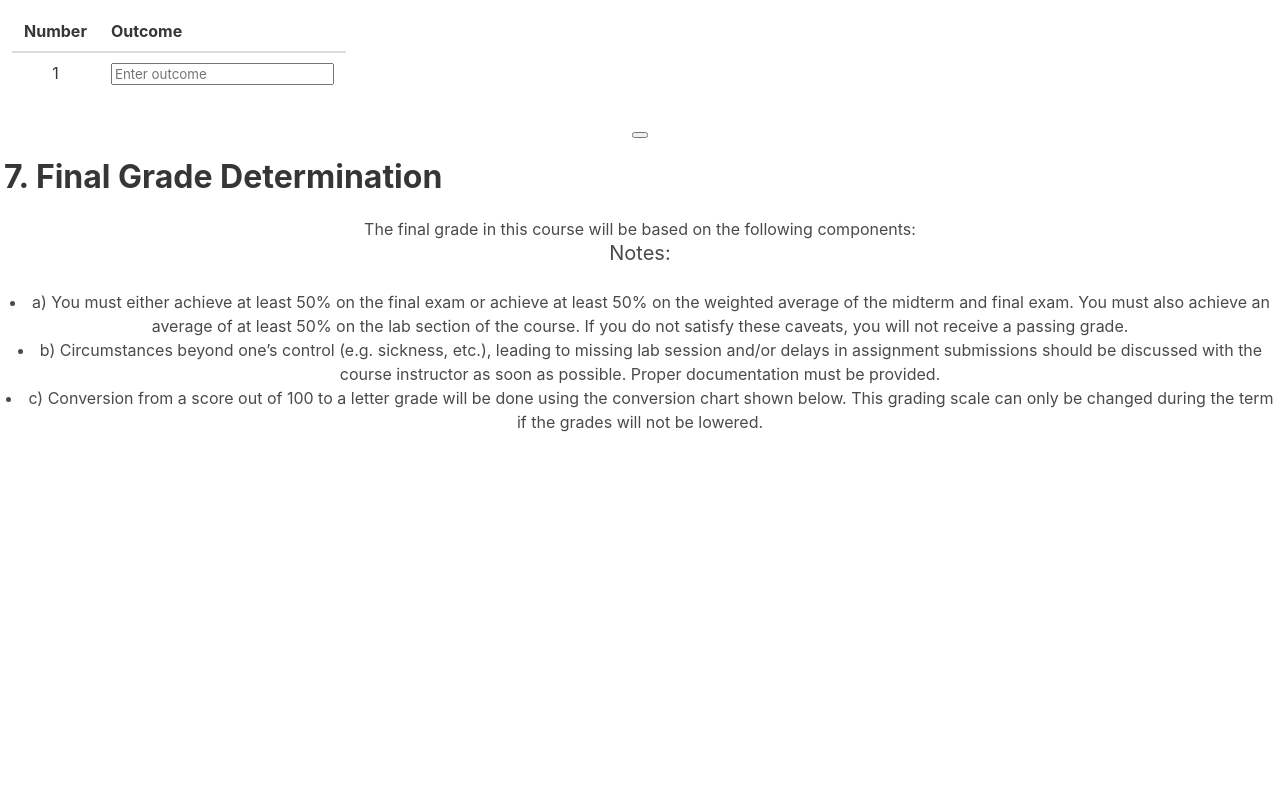
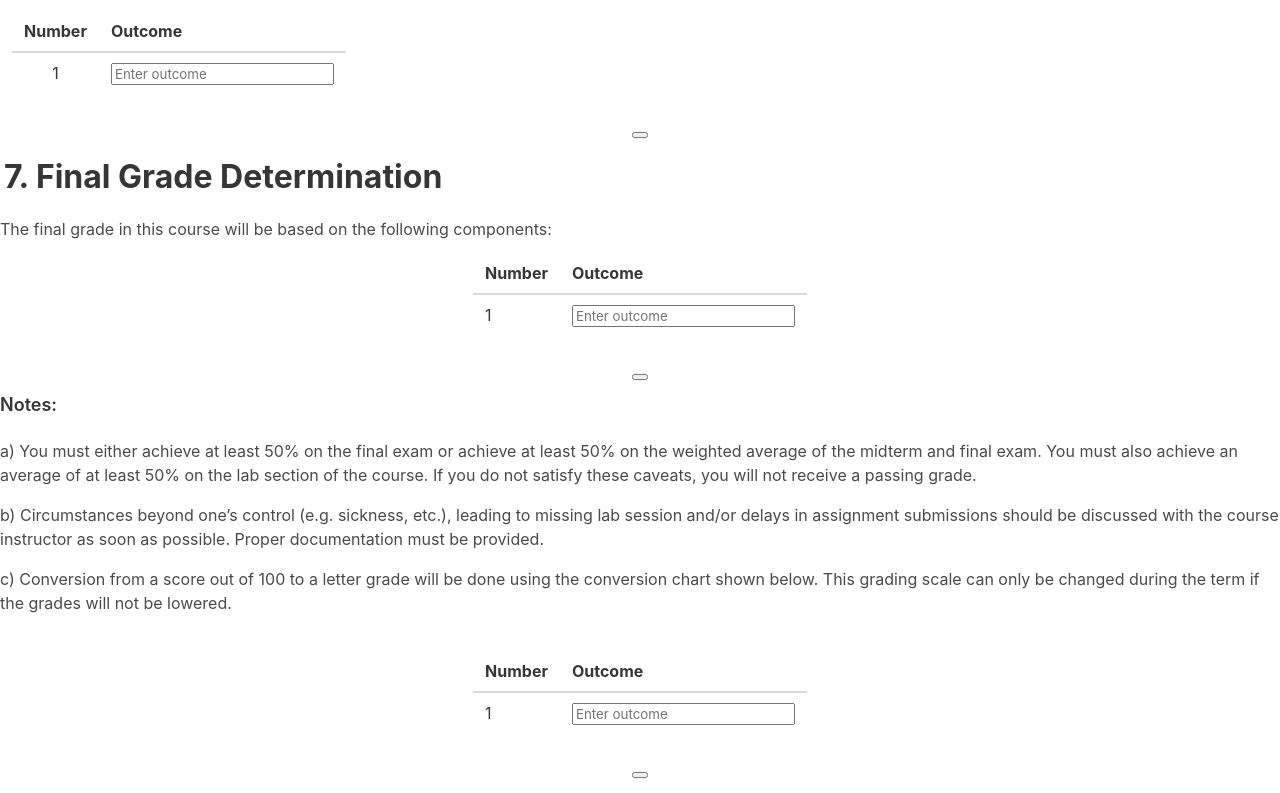
Before and after one commit to stancsz/web-development-project-ensf-607, a React (Create React App) app in the folder project/course_oultine_app/: page /AddCourse in a window 1280 px wide. Shown: the part 609-1402 px from the top of the page. Before the commit the page ends 1043 px from the top, so only its background shows below. Built offline with nearby package versions, Linux system fonts and the light colour scheme.

Commit message:
fitted ziad's code for grade tables

```diff
--- a/project/course_oultine_app/src/add_outline_componenets/FunGrade.js
+++ b/project/course_oultine_app/src/add_outline_componenets/FunGrade.js
@@ -1,21 +1,145 @@
-import React from 'react';
+import React, {useState} from 'react';
 
 const FunGrade=()=> {
+
     return (
         <div className="FunGrade">
             {/*<h1> This is the Grade Section</h1>*/}
             <label className="label is-size-3 has-text-left pl-1">7. Final Grade Determination</label>
-            <p>The final grade in this course will be based on the following components:</p>
-            <p>
-                <h5 className="subtitle"> Notes: </h5>
-                <li> a) You must either achieve at least 50% on the final exam or achieve at least 50% on the weighted average of the midterm and final exam. You must also achieve an average of at least 50% on the lab section of the course. If you do not satisfy these caveats, you will not receive a passing grade. </li>
-
-                <li> b) Circumstances beyond one’s control (e.g. sickness, etc.), leading to missing lab session and/or delays in assignment submissions should be discussed with the course instructor as soon as possible. Proper documentation must be provided.</li>
-
-                <li> c) Conversion from a score out of 100 to a letter grade will be done using the conversion chart shown below. This grading scale can only be changed during the term if the grades will not be lowered.</li>
-            </p>
+            <p align="left">The final grade in this course will be based on the following components:</p>
+            <div align="center"><GradeTable/></div>
+            <div class="content" align="left">
+                <h5 className="subtitle" > Notes: </h5>
+                <p> a) You must either achieve at least 50% on the final exam or achieve at least 50% on the weighted average of the midterm and final exam. You must also achieve an average of at least 50% on the lab section of the course. If you do not satisfy these caveats, you will not receive a passing grade. </p>
+                <p> b) Circumstances beyond one’s control (e.g. sickness, etc.), leading to missing lab session and/or delays in assignment submissions should be discussed with the course instructor as soon as possible. Proper documentation must be provided.</p>
+                <p> c) Conversion from a score out of 100 to a letter grade will be done using the conversion chart shown below. This grading scale can only be changed during the term if the grades will not be lowered.</p>
+            </div>
+            <div align="center"><LetterGradeTable/></div>
         </div>
     );
 }
 
+
+const GradeTable=()=> {
+    const [rows, setRows] = useState([{num: 1, text: "Enter outcome"}])
+    const [count, setCount] = useState(1)
+    const addRow = () => {
+        var x = rows[rows.length - 1].num
+        let temp = {num: x, text: "Enter outcome"}
+        rows.push({})
+        rows.sort()
+        setRows(rows)
+    }
+    const update = (num, txt) => {
+        let newRows = rows.filter((row) => row.num !== num)
+        let temp = {num: num, text: txt}
+        newRows.push(temp)
+        newRows.sort()
+        var x = newRows[rows.length - 1].num
+        let temp2 = {num: x + 1, text: "Enter outcome"}
+        newRows.push(temp2)
+        setRows(newRows)
+    }
+
+    return(
+        <div className="column">
+            <div className="table-container">
+                <table className="table">
+                    <thead>
+                    <tr>
+                        <th>Number</th>
+                        <th>Outcome</th>
+
+                    </tr>
+
+                    </thead>
+                    <tbody>
+                    {
+                        rows.map((row)=>{
+                            return (
+                                <tr>
+                                    <td id={row.num}>
+                                        {count}
+                                    </td>
+                                    <td>
+                                        <input type="text" placeholder={row.text} className={row.num}
+                                        ></input>
+                                    </td>
+                                </tr>
+                            )
+                        })
+                    }
+                    </tbody>
+                </table>
+                <button type="button" onClick={()=>{
+                    setCount(count+1)
+                    update(document.getElementById(count.toString),document.getElementsByClassName(count.toString))
+                    console.log(rows)}}></button>
+            </div>
+        </div>
+    )
+}
+
+
+const LetterGradeTable=()=> {
+    const [rows, setRows] = useState([{num: 1, text: "Enter outcome"}])
+    const [count, setCount] = useState(1)
+    const addRow = () => {
+        var x = rows[rows.length - 1].num
+        let temp = {num: x, text: "Enter outcome"}
+        rows.push({})
+        rows.sort()
+        setRows(rows)
+    }
+    const update = (num, txt) => {
+        let newRows = rows.filter((row) => row.num !== num)
+        let temp = {num: num, text: txt}
+        newRows.push(temp)
+        newRows.sort()
+        var x = newRows[rows.length - 1].num
+        let temp2 = {num: x + 1, text: "Enter outcome"}
+        newRows.push(temp2)
+        setRows(newRows)
+    }
+
+    return(
+        <div className="column">
+            <div className="table-container">
+                <table className="table">
+                    <thead>
+                    <tr>
+                        <th>Number</th>
+                        <th>Outcome</th>
+
+                    </tr>
+
+                    </thead>
+                    <tbody>
+                    {
+                        rows.map((row)=>{
+                            return (
+                                <tr>
+                                    <td id={row.num}>
+                                        {count}
+                                    </td>
+                                    <td>
+                                        <input type="text" placeholder={row.text} className={row.num}
+                                        ></input>
+                                    </td>
+                                </tr>
+                            )
+                        })
+                    }
+                    </tbody>
+                </table>
+                <button type="button" onClick={()=>{
+                    setCount(count+1)
+                    update(document.getElementById(count.toString),document.getElementsByClassName(count.toString))
+                    console.log(rows)}}></button>
+            </div>
+        </div>
+    )
+}
+
+
 export default FunGrade;
```
